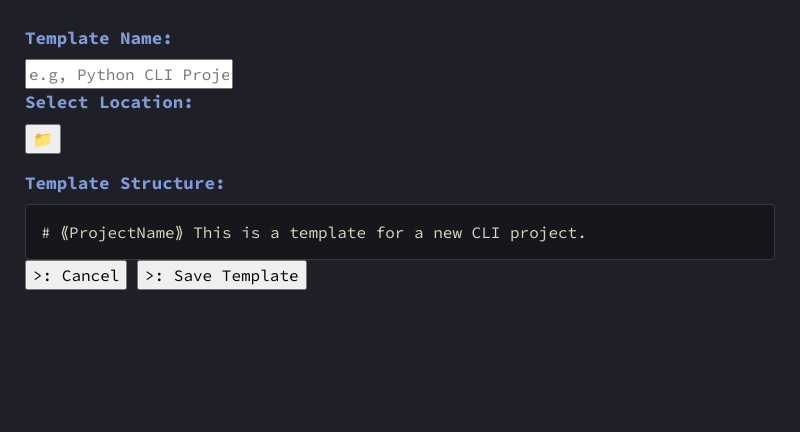
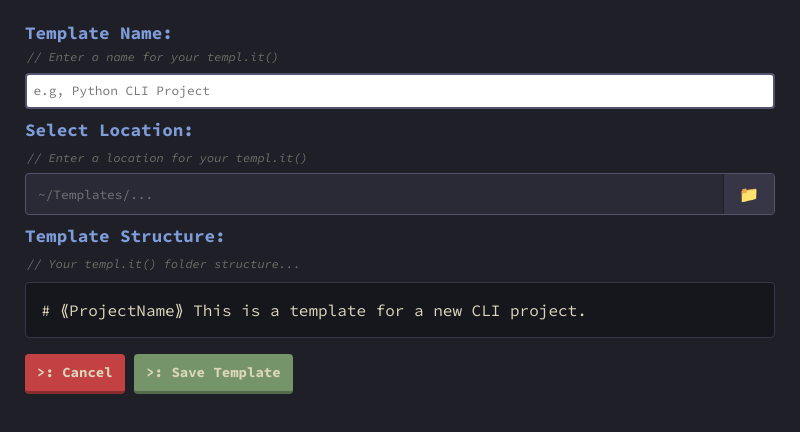
Before and after one commit to notaika/BCIThttps-hackathon, an Electron app: page renderer/create-template.html in a window 800 px wide. Drawn offline with Linux system fonts and the light colour scheme; no server answers.

Commit message:
feat/create-template-modal styles

```diff
--- a/renderer.js
+++ b/renderer.js
@@ -1,10 +1,10 @@
-const templateDatalist = document.getElementById("template-list");
-const copyButton = document.getElementById("copy-template-btn");
-const destinationPathInput = document.getElementById("destination-path");
-const templateInput = document.getElementById("template-select");
-const createTemplateBtn = document.getElementById("create-template-btn");
+document.addEventListener("DOMContentLoaded", (event) => {
+  const templateDatalist = document.getElementById("template-list");
+  const copyButton = document.getElementById("copy-template-btn");
+  const destinationPathInput = document.getElementById("destination-path");
+  const templateInput = document.getElementById("template-select");
+  const createTemplateBtn = document.getElementById("create-template-btn");
 
-document.addEventListener("DOMContentLoaded", (event) => {
   populateTemplateList();
   copyButton.addEventListener("click", copyTemplate);
   document
--- a/renderer/create-template.html
+++ b/renderer/create-template.html
@@ -6,33 +6,55 @@
     <title>templ.it - create</title>
     <link rel="stylesheet" href="../styles.css" />
     <link rel="stylesheet" href="./css/create-template.css" />
+    <script defer type="module" src="../renderer.js"></script>
   </head>
   <body>
-    <div class="window">
-      <!-- <div class="title-bar">Build New Template Structure</div> -->
+    <main>
+      <div id="title-bar">
+        <div id="title">templ.it</div>
+        <div id="window-controls">
+          <button id="min-btn" title="Minimize">─</button>
+          <button id="max-btn" title="Maximize">□</button>
+          <button id="close-btn" title="Close">✕</button>
+        </div>
+      </div>
 
-      <main class="container">
-        <div class="top-section">
-          <div class="input-template-name">
-            <label for="template-name" class="input-label template-name"
-              >Template Name:
-            </label>
+      <div class="container">
+        <div class="input-group">
+          <label class="input-label template-path-label" for="template-label"
+            >Template Name:</label
+          >
+          <small class="helper-text"
+            ><i>// Enter a name for your templ.it()</i></small
+          >
+          <div class="">
             <input
               type="text"
               name="template-name"
               id="template-name"
-              placeholder="e.g, Python CLI Project" />
+              placeholder="e.g, Python CLI Project"
+              class="input-template-name" />
           </div>
+        </div>
 
-          <div class="input-template-folder">
-            <label for="template-location" class="input-label template-name"
-              >Select Location:
-            </label>
+        <div class="input-group input-destination">
+          <label for="template-location" class="input-label"
+            >Select Location:</label
+          >
+          <small class="helper-text folder-location"
+            ><i>// Enter a location for your templ.it()</i></small
+          >
+          <div class="input-with-button input-destination-style">
+            <input
+              type="text"
+              id="template-location"
+              placeholder="~/Templates/..."
+              readonly
+              class="input-destination-path" />
             <button
-              name="template-location"
               id="template-location-btn"
               class="btn-icon"
-              title="Select template folder">
+              title="Select location folder">
               📁
             </button>
           </div>
@@ -43,21 +65,23 @@
             <label for="file-content" class="input-label"
               >Template Structure:</label
             >
-            <div id="file-content" name="file-content" rows="12">
+            <small class="helper-text"
+              ><i>// Your templ.it() folder structure...</i></small
+            >
+            <div id="folder-structure-content" name="file-content" rows="12">
               # ⟪ProjectName⟫ This is a template for a new CLI project.
             </div>
           </div>
+          <div class="buttons">
+            <button id="cancel-template-btn" class="action-btn cancel">
+              &gt;: Cancel
+            </button>
+            <button id="save-template-btn" class="action-btn save">
+              &gt;: Save Template
+            </button>
+          </div>
         </div>
-
-        <div class="buttons">
-          <button class="cancel">&gt;: Cancel</button>
-          <button id="save-template-btn" class="save">
-            &gt;: Save Template
-          </button>
-        </div>
-      </main>
-    </div>
-
-    <script type="module" src="./renderer.js"></script>
+      </div>
+    </main>
   </body>
 </html>
--- a/renderer/css/create-template.css
+++ b/renderer/css/create-template.css
@@ -1,3 +1,15 @@
+#title-bar {
+  height: 40px;
+  background-color: var(--sumi-ink-0);
+  color: var(--old-white);
+  display: flex;
+  justify-content: space-between;
+  align-items: center;
+  padding: 0 10px;
+  border-bottom: 1px solid var(--sumi-ink-3);
+  display: none; /*FOR NOWW*/
+}
+
 .container {
   padding: 25px;
   display: flex;
@@ -7,28 +19,130 @@
 }
 
 .input-group {
-  margin-bottom: 1em;
+  margin-bottom: 0.5em;
 }
 
 .input-label {
   display: block;
   color: var(--crystal-blue);
   font-weight: bold;
-  margin-bottom: 8px;
   font-size: 1.1em;
 }
 
-.template-name:focus,
-.template-name:active {
-  outline: none;
+.input-with-button {
+  display: flex;
+  border-radius: 4px;
+  overflow: hidden;
 }
 
-.main-section {
-  margin-top: 1em;
+.input-with-button input[type="text"] {
+  flex-grow: 1;
+  background: none;
+  border: none;
+  padding: 8px 12px;
+  color: var(--sakura-pink);
+  outline: none;
+  caret-color: var(--autumn-green);
+}
+
+.template-path-label {
+  line-height: 1em;
+  margin: 0 !important;
+}
+
+.input-with-button input[readonly] {
+  cursor: default;
+  color: var(--oni-violet);
+}
+
+.input-with-button button.btn-icon {
+  background-color: var(--sumi-ink-3);
+  border: none;
+  color: var(--fuji-white);
+  padding: 8px 15px;
+  cursor: pointer;
+  font-size: 1em;
+  transition: background-color 0.2s ease;
+  border-left: 1px solid var(--sumi-ink-1);
+}
+
+.input-with-button button.btn-icon:hover {
+  background-color: var(--crystal-blue);
+  color: var(--sumi-ink-0);
+}
+
+.input-destination {
+  display: flex;
+  flex-direction: column;
+}
+
+.input-destination-style {
+  border: 1px solid var(--sumi-ink-4);
+  background-color: var(--sumi-ink-2);
+}
+
+.input-template-name:focus,
+.input-template-name:active {
+  outline: none;
+  border-color: var(--ronin-yellow);
+}
+
+.input-template-name {
+  border: 2px solid var(--sumi-ink-4);
+  border-radius: 4px;
+  padding: 0.5em;
+  margin-top: 0.5em;
+  width: 100%;
+}
+
+.helper-text {
+  font-size: 0.85em;
+  color: var(--fuji-gray);
+  margin-top: 6px;
+  padding-left: 2px;
+}
+
+/* Action Buttons */
+#cancel-template-btn {
+  background-color: var(--autumn-red);
+  border-bottom: 3px solid #892c2e;
+}
+
+#cancel-template-btn:hover {
+  background-color: var(--autumn-yellow);
+  border-bottom: 3px solid #b4864f;
+}
+
+.action-btn {
+  flex-grow: 1;
+  padding: 8px 12px;
+  border: none;
+  border-radius: 4px;
+  cursor: pointer;
+  font-size: 14px;
+  font-weight: 700;
+  font-family: "Source Code Pro", monospace;
+  background-color: var(--autumn-green);
+  border-bottom: 3px solid #546c4b;
+  color: var(--fuji-white);
+  transition: all 0.2s ease;
+}
+
+.action-btn:hover {
+  background-color: var(--wave-aqua-2);
+  border-bottom: 2px solid #40615b;
+  transform: translateY(2px);
+  box-shadow: 0 4px 8px rgba(0, 0, 0, 0.2);
+}
+
+.action-btn:active {
+  transform: translateY(1px);
+  box-shadow: none;
+  transition: transform 0.05s ease;
 }
 
 /* Status Log Area */
-#file-content {
+#folder-structure-content {
   background-color: var(--sumi-ink-0);
   border: 1px solid var(--sumi-ink-3);
   border-radius: 4px;
@@ -36,18 +150,7 @@
   overflow-y: auto;
   flex-grow: 1;
   min-height: 0;
-}
-
-#status-message {
-  color: var(--fuji-white);
-  white-space: pre-wrap;
-  word-wrap: break-word;
-  font-style: italic;
-}
-
-#status-message.error {
-  color: var(--carp-red);
-  font-style: normal;
+  margin: 0.5em 0 1em 0;
 }
 
 #status-message.success {
--- a/renderer/css/index.css
+++ b/renderer/css/index.css
@@ -40,9 +40,8 @@
   flex-grow: 1;
   background: none;
   border: none;
-  padding: 10px 12px;
+  padding: 8px 12px;
   color: var(--sakura-pink);
-  font-size: 1em;
   outline: none;
   caret-color: var(--autumn-green);
 }
@@ -61,7 +60,7 @@
   background-color: var(--sumi-ink-3);
   border: none;
   color: var(--fuji-white);
-  padding: 10px 15px;
+  padding: 8px 15px;
   cursor: pointer;
   font-size: 1em;
   transition: background-color 0.2s ease;
@@ -101,7 +100,7 @@
   padding: 0.5em;
 }
 
-.inpute-template-list {
+.input-template-list {
   flex-grow: 1;
   border: 1px solid var(--sumi-ink-4);
 }
@@ -130,7 +129,7 @@
 
 .action-btn {
   flex-grow: 1;
-  padding: 12px 15px;
+  padding: 8px 12px;
   border: none;
   border-radius: 4px;
   cursor: pointer;
@@ -145,7 +144,7 @@
 
 .action-btn:hover {
   background-color: var(--wave-aqua-2);
-  border-bottom: 1spx solid #5a827a;
+  border-bottom: 2px solid #40615b;
   transform: translateY(2px);
   box-shadow: 0 4px 8px rgba(0, 0, 0, 0.2);
 }
@@ -154,11 +153,6 @@
   transform: translateY(1px);
   box-shadow: none;
   transition: transform 0.05s ease;
-}
-
-.secondary-btn:hover {
-  background-color: var(--sumi-ink-4);
-  border-bottom-color: var(--sumi-ink-3);
 }
 
 /* Status Log Area */
--- a/styles.css
+++ b/styles.css
@@ -122,3 +122,7 @@ main {
   height: 100vh;
   justify-content: center;
 }
+
+input {
+  font-size: 0.8em;
+}
```
Also changed, not shown: edit.html (added, +77 -0 lines), index.html (+3 -3 lines).
